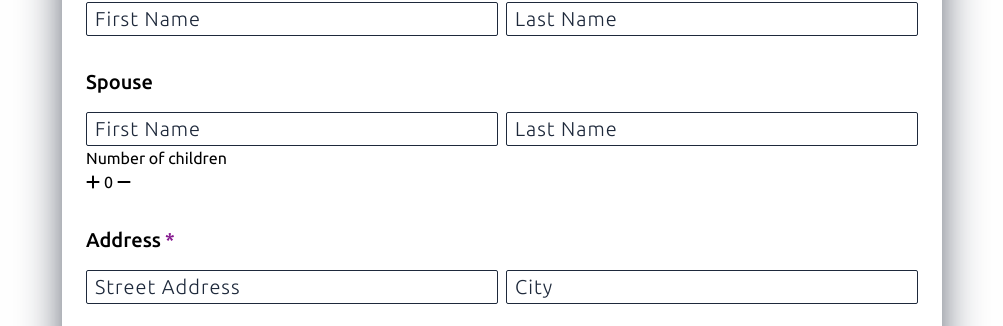
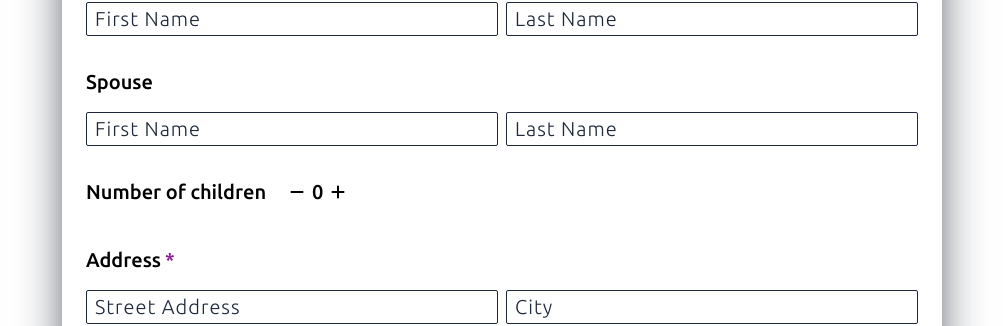
Before and after one commit to banksjazz87/visitor-form-app, a React (Create React App) app in the folder my-app/: page / in a window 1280 px wide. Shown: the part 1010-1336 px from the top of the page, without its empty margins (138-1141 px from the left). Built offline with nearby package versions, Linux system fonts and the light colour scheme; no server answers.

Commit message:
multi-family-add

```diff
--- a/my-app/src/components/LandingPage/ChildrenFields.tsx
+++ b/my-app/src/components/LandingPage/ChildrenFields.tsx
@@ -13,7 +13,7 @@ export default function ChildrenFields({count, names}: ChildrenFieldsProps) {
     const fields: JSX.Element[] = names.map((x: Name, y: number): JSX.Element => {
         return (
             <div
-                className="flex flex-row gap-2"
+                className="grid grid-cols-1 md:flex md:flex-row md:flex-wrap gap-2 md:justify-start"
                 key={`child_${y + 1}`}
             >
                 <div className="flex flex-col grow relative">
@@ -21,7 +21,8 @@ export default function ChildrenFields({count, names}: ChildrenFieldsProps) {
                         className="text-xl sr-only"
                         htmlFor={`child_first_name_${y}`}
                     >
-                        {`Child ${y + 1} first name`}</label>
+                        {`Child ${y + 1} first name`}
+                    </label>
                     <input
                         id={`child_first_name_${y}`}
                         className="border border-slate-800 rounded-sm pl-2 focus:outline-fuchsia-800 text-xl font-normal text-black leading-8 tracking-wider placeholder:text-slate-800 placeholder:font-light"
@@ -53,7 +54,7 @@ export default function ChildrenFields({count, names}: ChildrenFieldsProps) {
 
     if (count > 0 && names.length > 0) {
         return (
-            <div className="flex flex-col gap-2 grow">
+            <div className="flex flex-col gap-6 grow">
                 {fields}
             </div>
         )
--- a/my-app/src/components/LandingPage/Form.tsx
+++ b/my-app/src/components/LandingPage/Form.tsx
@@ -355,24 +355,24 @@ export default function Form({ show, showHandler, startLoading, stopLoading }: F
 						required={false}
 					/>
 
-					<div>
-						<h2>Number of children</h2>
-						<div className="flex flex-row gap-1">
+					<div className="mt-8 flex flex-row gap-6 items-center pb-2">
+						<p className="text-xl font-medium text-left">Number of children</p>
+						<div className="flex flex-row gap-2">
+						<button
+								type="button"
+								onClick={childCountDecrement}
+							>
+								<FontAwesomeIcon
+									icon={faMinus}
+								/>
+							</button>
+							<p className="text-xl font-medium">{childCount}</p>
 							<button
 								type="button"
 								onClick={childCountIncrement}
 							>
 								<FontAwesomeIcon
 									icon={faPlus}
-								/>
-							</button>
-							<p>{childCount}</p>
-							<button
-								type="button"
-								onClick={childCountDecrement}
-							>
-								<FontAwesomeIcon
-									icon={faMinus}
 								/>
 							</button>
 						</div>
```
